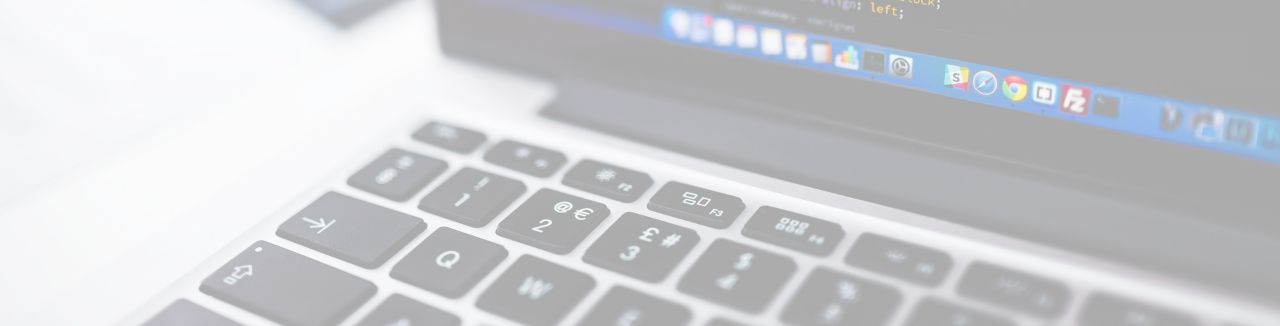
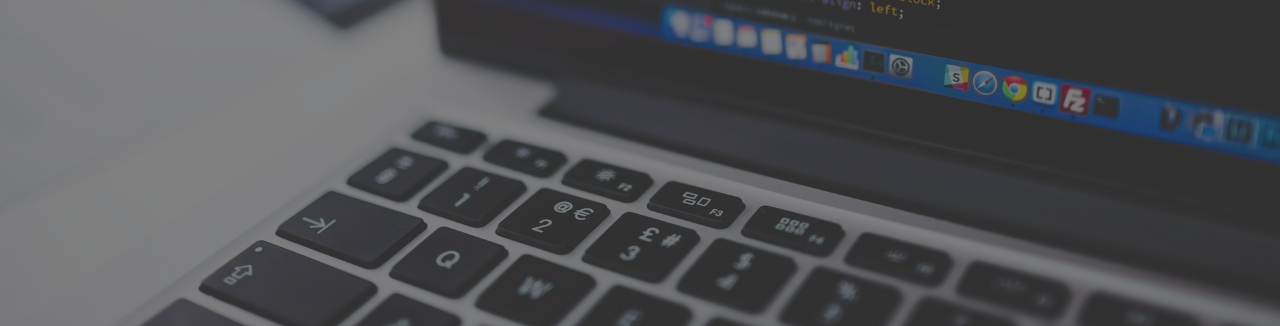
Before and after one commit to AnkushBhardwajGel/modern-portfolio, a website: page dist/index.html in a window 1280 px wide. Shown: the part 474-800 px from the top of the page. Drawn offline with Linux system fonts and the light colour scheme.

Commit message:
change layout

```diff
--- a/scss/_config.scss
+++ b/scss/_config.scss
@@ -1,6 +1,7 @@
-$primary-color: #fff;
-$secondary-color: #00ccff;
+$primary-color: #333;
+$secondary-color: #eecc1a;
 
+// 00ccff
 $show-home-image: true;
 $home-image: url(../img/background.jpg);
 $background-opacity: 0.6;
```
Also changed, not shown: dist/css/main.css.
